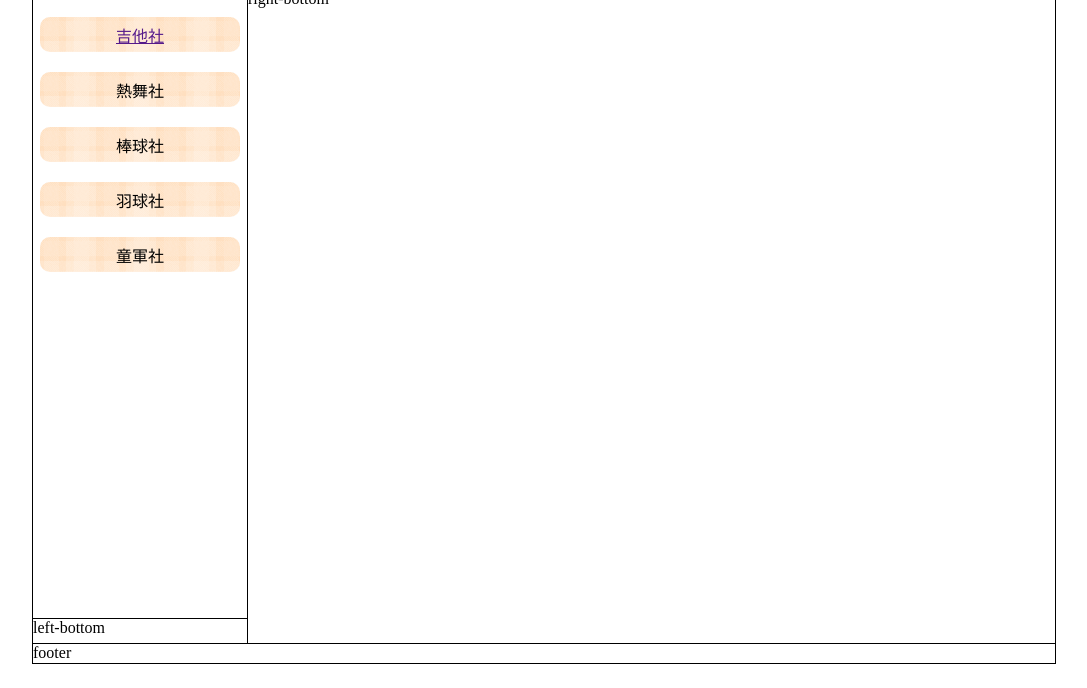
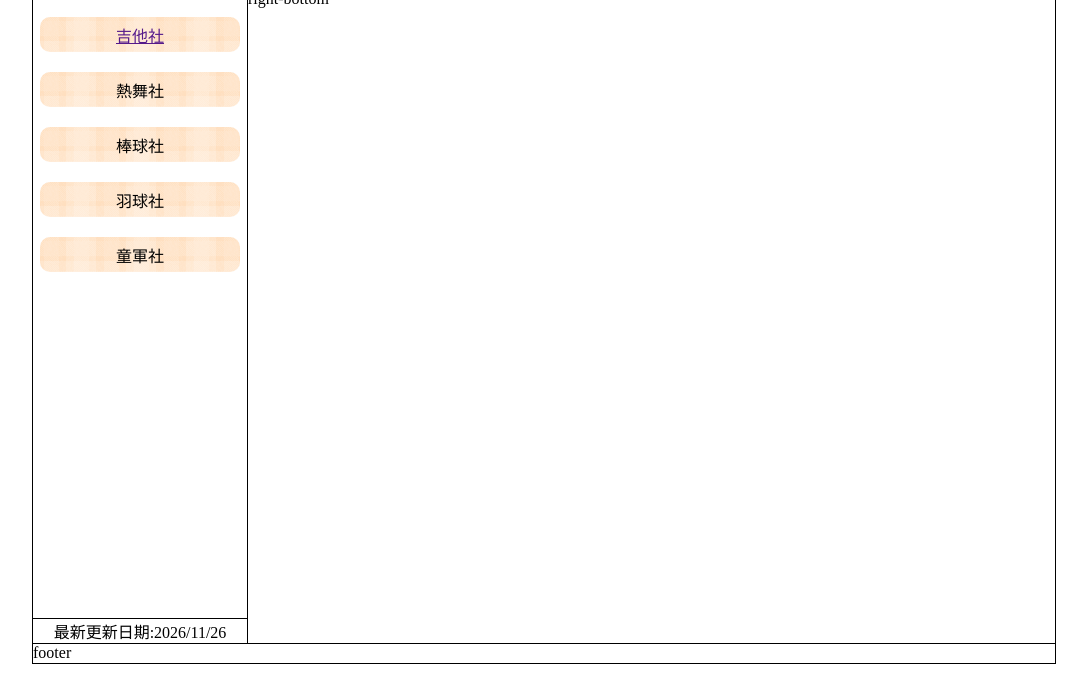
Before and after one commit to chengkk0910/web2026-10-28, a plain HTML site: page s20261126_web00/web00/index.html in a window 1280 px wide. Shown: the part 112-800 px from the top of the page, without its empty margins (96-1183 px from the left). Drawn offline with Linux system fonts and the light colour scheme.

Commit message:
add update

```diff
--- a/s20261126_web00/web00/css/style.css
+++ b/s20261126_web00/web00/css/style.css
@@ -43,7 +43,7 @@
 }
 
 /* menu-container */
-.menu-title{
+.menu-title {
     font-family: '標楷體';
     font-size: 24px;
     color: #FF00FF;
@@ -54,7 +54,7 @@
     /* background-color: lightblue; */
 }
 
-.menu-container{
+.menu-container {
     display: flex;
     flex-direction: column;
     justify-content: center;
@@ -77,7 +77,7 @@
     font-weight: 500;
 }
 
-.menu:hover{
+.menu:hover {
     background-image: url('../images/menu2.png');
 }
 
@@ -89,6 +89,13 @@
     border: 1px solid black;
     border-top: 0px;
     border-right: 0px;
+}
+
+.update {
+    font-family: '標楷體';
+    text-align: center;
+    font-size: 16px;
+    color: #000000;
 }
 
 /* right */
--- a/s20261126_web00/web00/index.html
+++ b/s20261126_web00/web00/index.html
@@ -36,8 +36,8 @@
                     <div class="menu">童軍社</div>
                 </div>
             </div>
-            <div class="left-bottom">
-                left-bottom
+            <div class="left-bottom update">
+                最新更新日期:2026/11/26
             </div>
         </div>
         <div class="container-right">
```
